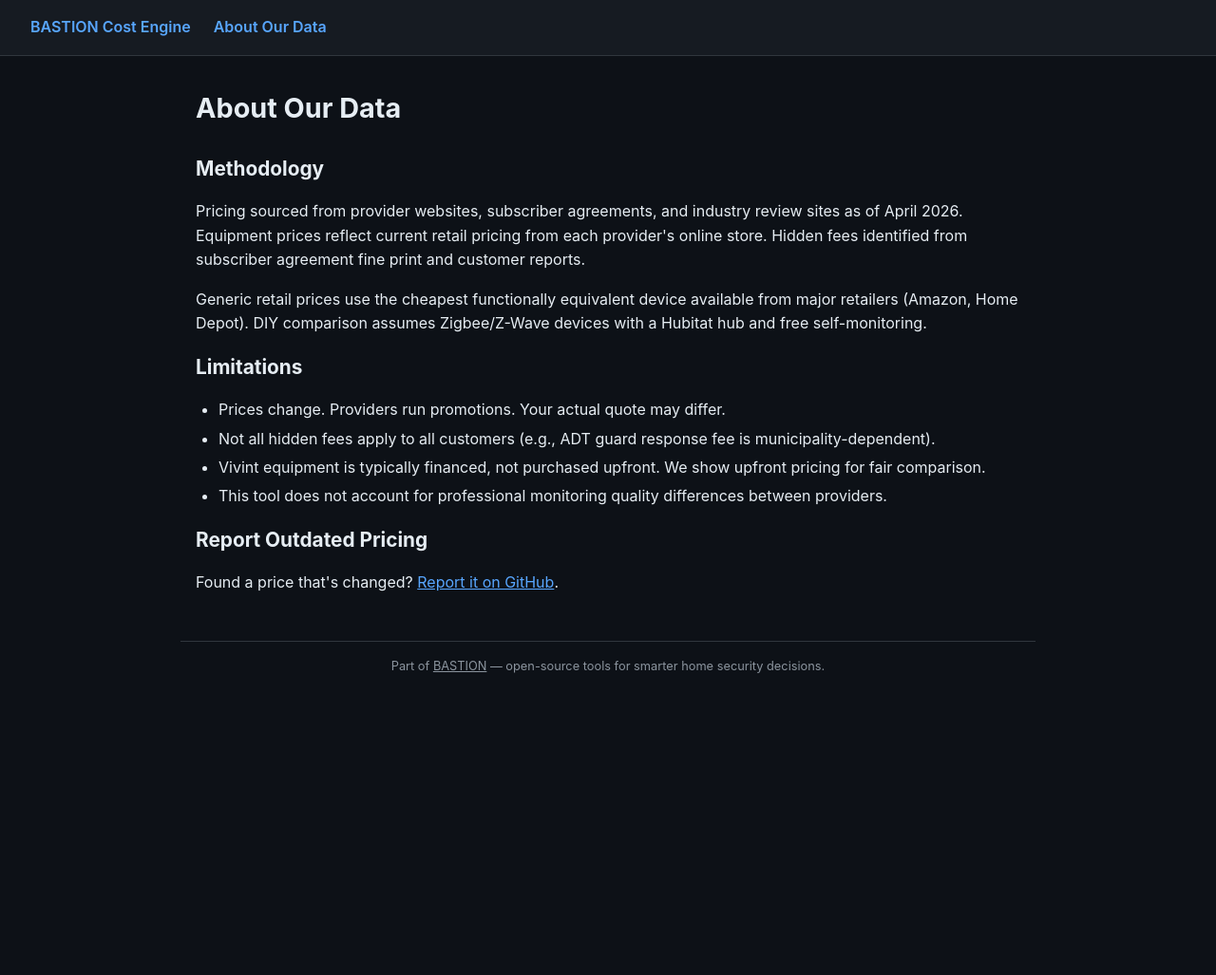
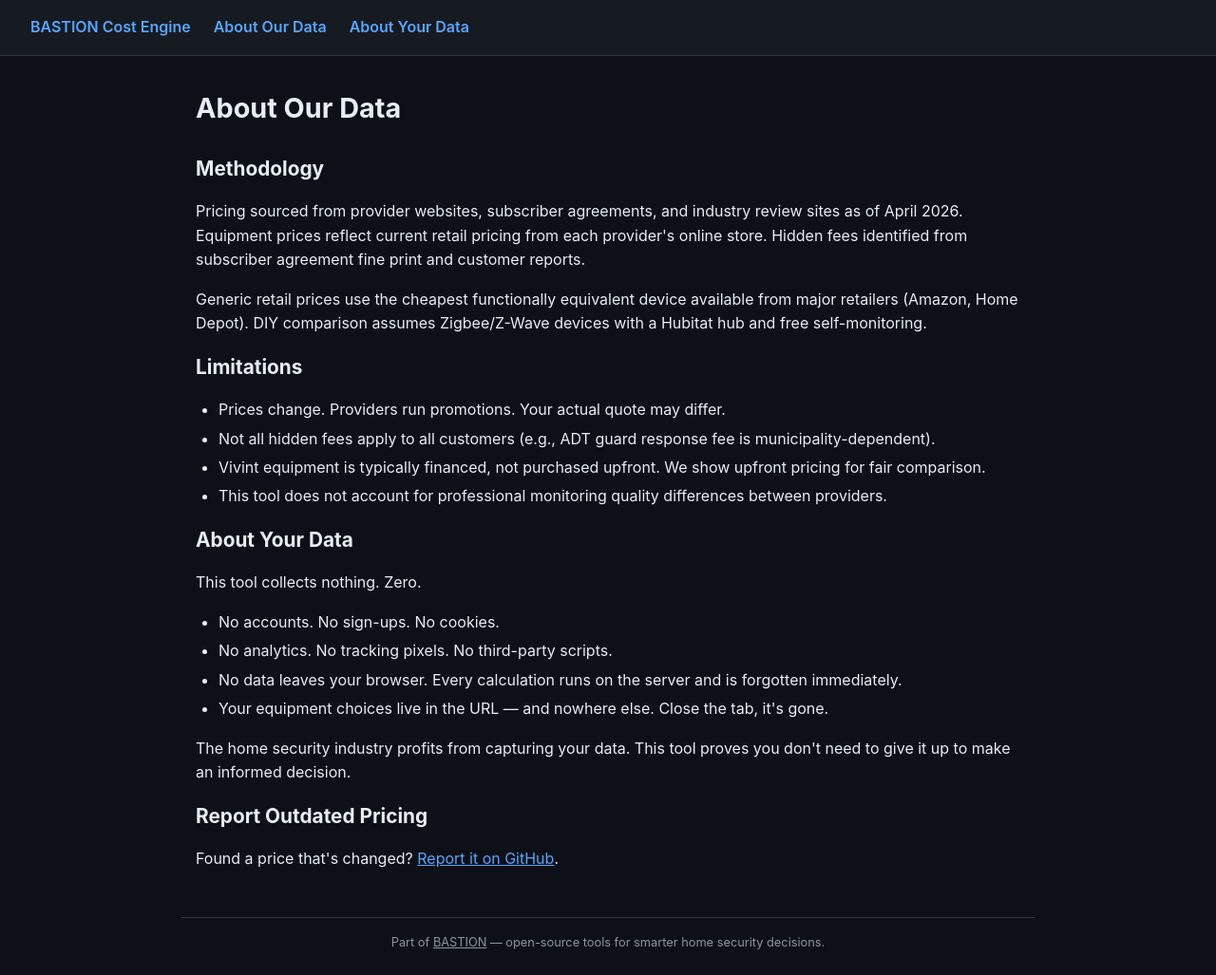
Before and after one commit to Pachacutie/bastion-cost-engine, a Flask app: page /about in a window 1280 px wide. Shown: the whole page at 95% size. Before the commit the page ends 709 px from the top, so only its background shows below. Run offline with Flask 3, Linux system fonts and the light colour scheme.

Commit message:
feat: About Your Data privacy section — zero data collection statement

```diff
--- a/templates/about.html
+++ b/templates/about.html
@@ -16,6 +16,16 @@
     <li>This tool does not account for professional monitoring quality differences between providers.</li>
 </ul>
 
+<h2 id="your-data">About Your Data</h2>
+<p>This tool collects nothing. Zero.</p>
+<ul>
+    <li>No accounts. No sign-ups. No cookies.</li>
+    <li>No analytics. No tracking pixels. No third-party scripts.</li>
+    <li>No data leaves your browser. Every calculation runs on the server and is forgotten immediately.</li>
+    <li>Your equipment choices live in the URL — and nowhere else. Close the tab, it's gone.</li>
+</ul>
+<p>The home security industry profits from capturing your data. This tool proves you don't need to give it up to make an informed decision.</p>
+
 <h2>Report Outdated Pricing</h2>
 <p>Found a price that's changed? <a href="https://github.com/Pachacutie/bastion-cost-engine/issues/new?title=Outdated+pricing:+[Provider]" target="_blank" rel="noopener">Report it on GitHub</a>.</p>
 {% endblock %}
--- a/templates/base.html
+++ b/templates/base.html
@@ -10,6 +10,7 @@
     <nav>
         <a href="/">BASTION Cost Engine</a>
         <a href="/about">About Our Data</a>
+        <a href="/about#your-data">About Your Data</a>
     </nav>
     <main>
         {% block content %}{% endblock %}
```
